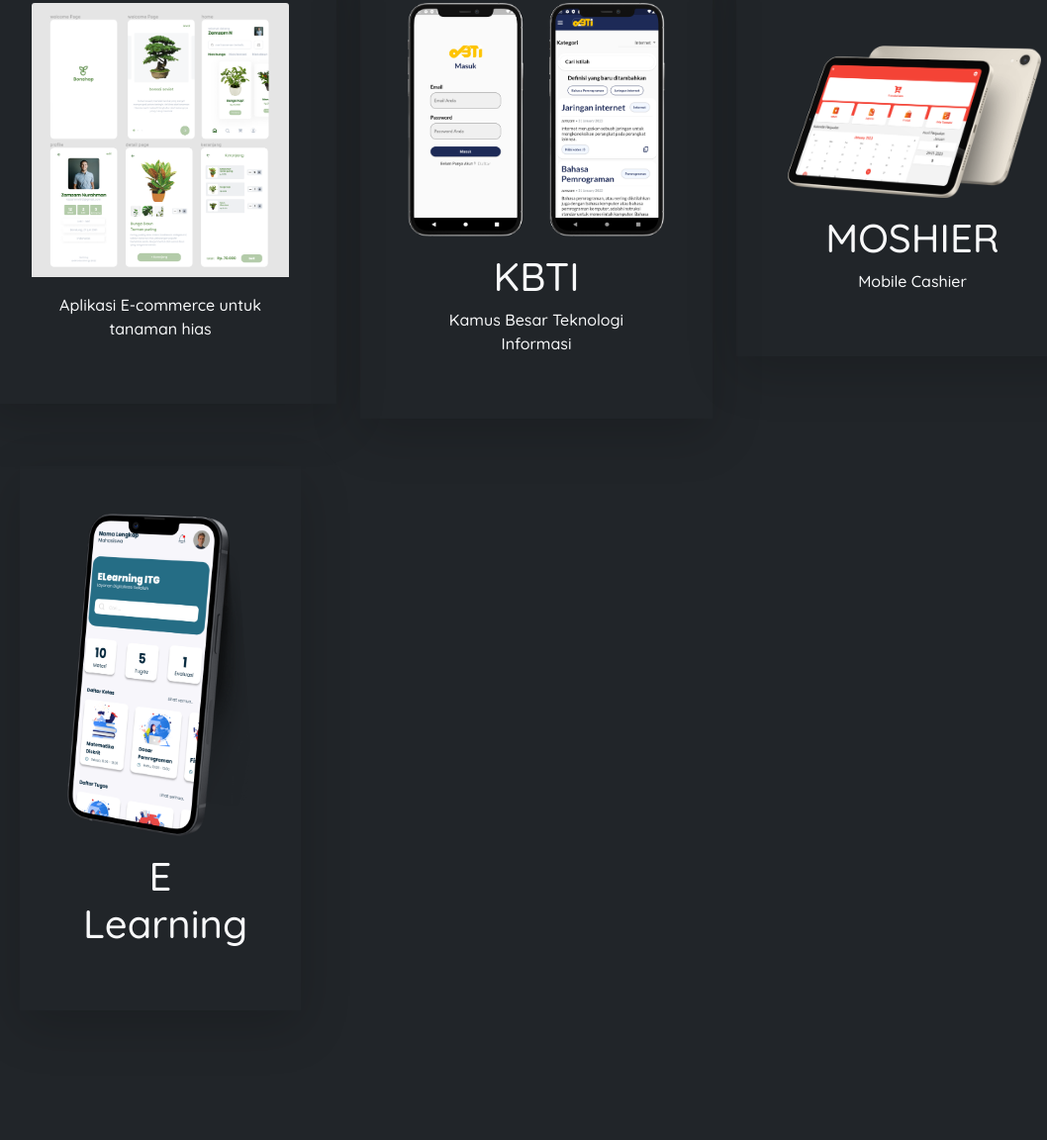
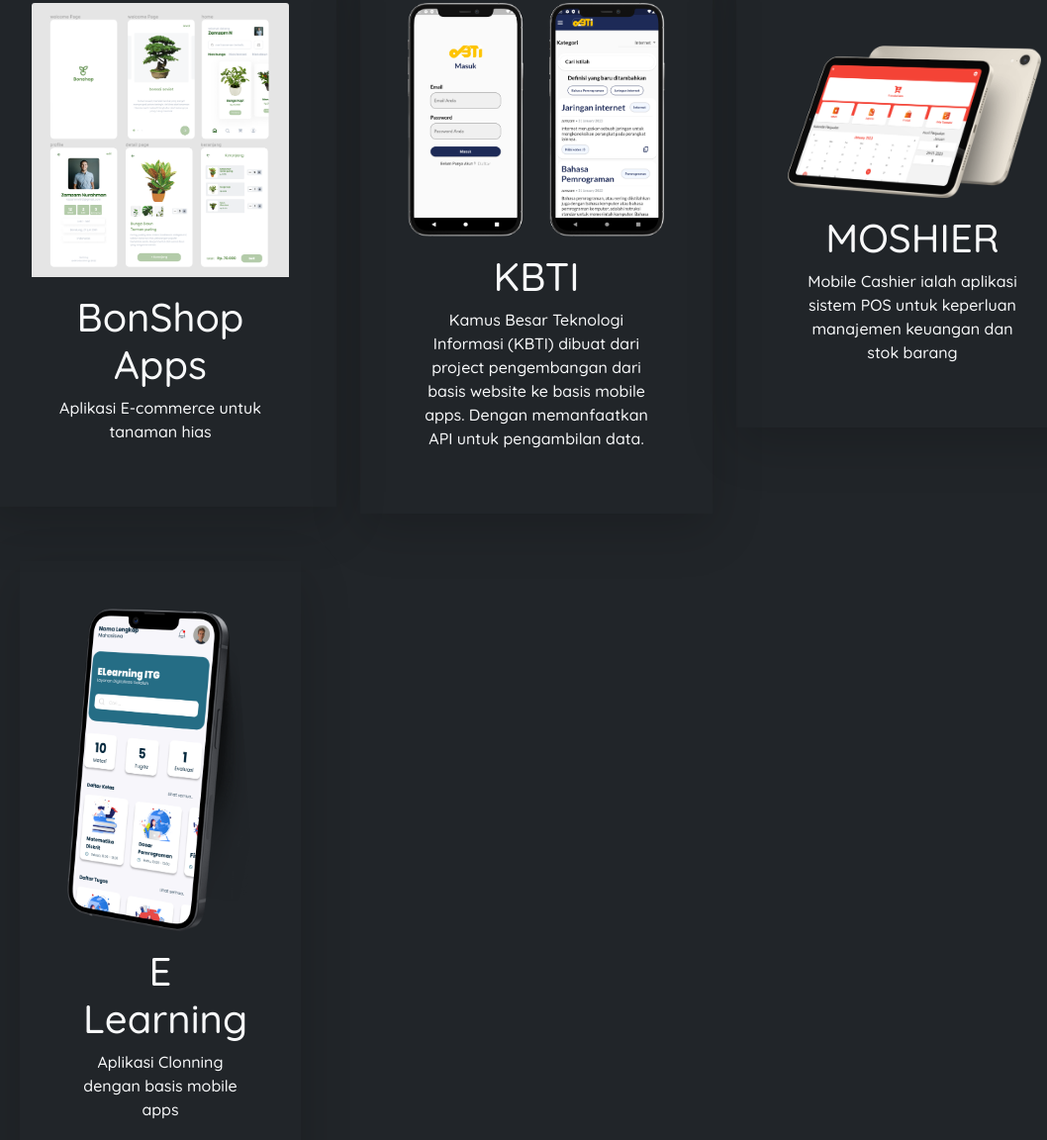
Before and after one commit to Zamznr/Zamznr.github.io, a plain HTML site: page index.html in a window 1280 px wide. Shown: the part 1253-2405 px from the top of the page at 99% size, without its empty margins (98-1156 px from the left). Drawn offline with nearby package versions, Linux system fonts and the light colour scheme.

Commit message:
update portfolio description

```diff
--- a/index.html
+++ b/index.html
@@ -117,6 +117,9 @@
           <div class=" shadow-lg p-5 text-light" data-aos="flip-left" data-aos-delay="100">
             <img src="img/portfolio/bonshop.png" class=" card-img-top" alt="Galery 1" />
             <div class="card-body">
+              <h1 class="card-text caption">
+                BonShop Apps
+              </h1>
               <p class="card-text caption">
                 Aplikasi E-commerce untuk tanaman hias
               </p>
@@ -131,7 +134,7 @@
                 KBTI
               </h1>
               <p class="card-text caption">
-                Kamus Besar Teknologi Informasi
+                Kamus Besar Teknologi Informasi (KBTI) dibuat dari project pengembangan dari basis website ke basis mobile apps. Dengan memanfaatkan API untuk pengambilan data.
               </p>
             </div>
           </div>
@@ -144,7 +147,7 @@
                 MOSHIER
               </h1>
               <p class="card-text caption">
-                Mobile Cashier
+                Mobile Cashier ialah aplikasi sistem POS untuk keperluan manajemen keuangan dan stok barang
               </p>
             </div>
           </div>
@@ -156,6 +159,9 @@
               <h1 class="card-text caption">
                 E Learning
               </h1>
+              <p class="card-text caption">
+                Aplikasi Clonning dengan basis mobile apps
+              </p>
             </div>
           </div>
         </div>
```
